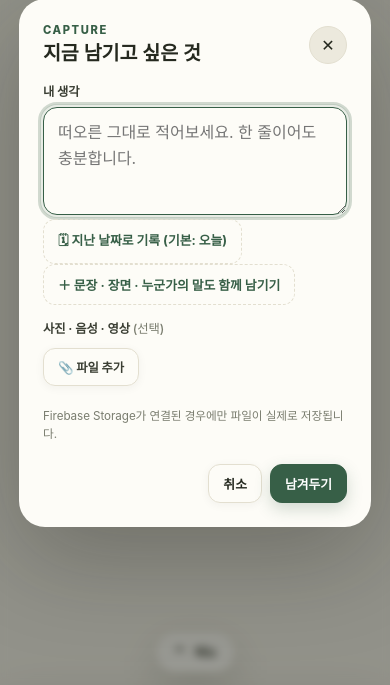
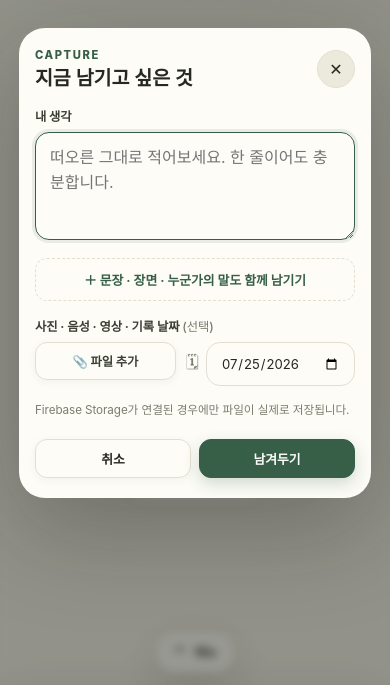
Before and after one commit to hyogiman/pck, a plain HTML site: page index.html in a window 390 px wide. Both pictures are taken after a click on the button "생각 남기기". Shown: the part 159-844 px from the top of the page. Drawn offline with Linux system fonts and the light colour scheme; a web font is replaced by a local one.

Commit message:
Add files via upload

```diff
--- a/index.html
+++ b/index.html
@@ -20,7 +20,8 @@
     body{margin:0;background:radial-gradient(1200px 500px at 100% -5%,rgba(55,95,71,.06),transparent 60%),var(--bg);
       color:var(--text);font-family:var(--sans);min-height:100vh;-webkit-font-smoothing:antialiased;letter-spacing:-.005em}
     button,input,textarea,select{font:inherit}button{color:inherit}
-    button:focus-visible,input:focus-visible,textarea:focus-visible,select:focus-visible{outline:3px solid rgba(55,95,71,.22);outline-offset:2px}
+    button:focus-visible{outline:3px solid rgba(55,95,71,.22);outline-offset:2px}
+    input:focus-visible,textarea:focus-visible,select:focus-visible{outline:none}
     .serif{font-family:var(--serif)}
     .app{width:min(100%,920px);margin:0 auto;padding:20px 16px calc(96px + env(safe-area-inset-bottom))}
     .topbar{display:flex;justify-content:space-between;align-items:center;gap:12px;margin-bottom:20px}
@@ -61,8 +62,12 @@
     .icon-btn,.round-btn{border:1px solid var(--line);background:rgba(253,252,247,.85);border-radius:50%;display:grid;place-items:center;cursor:pointer;transition:.12s}
     .icon-btn:hover,.round-btn:hover{border-color:#cdd8cd}
     .icon-btn{width:42px;height:42px}.round-btn{width:38px;height:38px}
-    .subtle-add{border:1px dashed var(--line);background:transparent;color:var(--accent);font-weight:700;cursor:pointer;padding:10px 14px;border-radius:12px;font-size:.8rem;transition:.12s}
+    .subtle-add{display:block;width:100%;text-align:center;border:1px dashed var(--line);background:transparent;color:var(--accent);font-weight:700;cursor:pointer;padding:11px 14px;border-radius:12px;font-size:.8rem;transition:.12s;margin-top:14px}
     .subtle-add:hover{background:var(--accent3);border-color:#cdd8cd}
+    .locator-inline{margin-top:8px;max-width:200px;padding:9px 12px;font-size:.8rem;color:var(--muted)}
+    .capture-extra-row{display:flex;align-items:center;justify-content:space-between;gap:10px;flex-wrap:wrap}
+    .date-inline{display:inline-flex;align-items:center;gap:7px;color:var(--muted)}
+    .date-input{width:auto;padding:9px 12px;font-size:.82rem;color:var(--text)}
     .mode-btn{border:1px solid var(--line);background:var(--panel);border-radius:999px;padding:8px 13px;color:var(--muted);cursor:pointer;font-size:.76rem;font-weight:700;transition:.12s}
     .mode-btn:hover{border-color:#cdd8cd}
     .mode-btn.active{background:var(--accent);color:#fff;border-color:var(--accent)}
@@ -139,7 +144,7 @@
     .input,.textarea,.select{width:100%;border:1px solid var(--line);background:var(--panel);border-radius:14px;padding:12px 14px;color:var(--text);transition:border-color .12s,box-shadow .12s}
     .input:focus,.textarea:focus,.select:focus{border-color:var(--accent);box-shadow:0 0 0 3px rgba(55,95,71,.1)}
     .textarea{min-height:108px;resize:vertical;line-height:1.6}
-    .field{margin-top:14px}
+    .field{margin-top:16px}
     .field label{display:block;font-size:.77rem;font-weight:700;margin-bottom:7px;color:#3a3e33}
     .form-grid{display:grid;grid-template-columns:1fr 1fr;gap:10px}
     .search-row{display:grid;grid-template-columns:minmax(0,1fr) auto;gap:8px;margin-bottom:12px}
@@ -256,6 +261,11 @@
 
     @media (prefers-reduced-motion:reduce){*{transition:none!important;animation:none!important}}
     @media(max-width:680px){
+      .modal{padding:20px 16px}
+      .modal-actions .btn{flex:1}
+      .capture-extra-row{align-items:stretch}
+      .capture-extra-row .file-pick{flex:1;text-align:center}
+      .date-inline{flex:1;justify-content:flex-end}
       .api-search-row{grid-template-columns:1fr}
       .dashboard-metrics{grid-template-columns:repeat(2,minmax(0,1fr))}
       .nav-sheet-grid{grid-template-columns:repeat(3,minmax(0,1fr))}
@@ -406,11 +416,6 @@
       <textarea class="textarea capture-main" id="captureText" placeholder="떠오른 그대로 적어보세요. 한 줄이어도 충분합니다."></textarea>
     </div>
 
-    <button class="subtle-add" id="toggleDate" type="button">🗓 지난 날짜로 기록 (기본: 오늘)</button>
-    <div id="dateWrap" class="hidden">
-      <div class="field"><label for="captureDate">날짜</label><input class="input" type="date" id="captureDate" /></div>
-    </div>
-
     <button class="subtle-add" id="toggleExternal" type="button">＋ 문장 · 장면 · 누군가의 말도 함께 남기기</button>
     <div id="externalWrap" class="hidden">
       <div class="field">
@@ -424,9 +429,10 @@
     </div>
 
     <div class="field">
-      <label>사진 · 음성 · 영상 <span style="color:var(--muted);font-weight:500">(선택)</span></label>
-      <div class="attachment-tools">
+      <label>사진 · 음성 · 영상 · 기록 날짜 <span style="color:var(--muted);font-weight:500">(선택)</span></label>
+      <div class="capture-extra-row">
         <label class="btn file-pick">📎 파일 추가<input id="captureFiles" type="file" accept="image/*,audio/*,video/*" multiple></label>
+        <span class="date-inline">🗓 <input class="input date-input" type="date" id="captureDate" title="지난 날짜로 기록하려면 바꿔주세요"></span>
       </div>
       <div class="selected-files" id="captureFileList"></div>
       <div class="helper">Firebase Storage가 연결된 경우에만 파일이 실제로 저장됩니다.</div>
@@ -996,8 +1002,8 @@ function openSource(id){
     <div class="detail-head"><div class="cover">${s.image?`<img src="${esc(s.image)}" alt="">`:sourceIcon(s.type)}</div><div><span class="chip">${sourceIcon(s.type)} ${s.type==="book"?"BOOK":"MEDIA"}</span><h2 style="margin:8px 0 4px;letter-spacing:-.04em">${esc(s.title)}</h2><div class="source-sub">${esc([s.creator,s.platform].filter(Boolean).join(" · "))}</div><div class="meta"><span class="status">생각 ${fs.length}개</span></div></div></div>
     <div class="quick-capture">
       <div class="eyebrow">한 줄 + 나의 한 줄</div>
-      <div class="field"><label>${s.type==="book"?"책에서 남은 문장":"장면·대사·핵심 내용"} <span style="color:var(--muted);font-weight:500">(선택)</span></label><textarea class="textarea" id="sourceExternalText" placeholder="${s.type==="book"?"놓치고 싶지 않은 한 줄":"기억하고 싶은 장면이나 말"}"></textarea></div>
-      <div class="inline-two"><input class="input" id="sourceLocator" placeholder="${s.type==="book"?"p.132":"6화 / 12:31"}"><textarea class="textarea" id="sourceThought" placeholder="그래서 나는 무엇을 생각했나요?"></textarea></div>
+      <div class="field"><label>${s.type==="book"?"책에서 남은 문장":"장면·대사·핵심 내용"} <span style="color:var(--muted);font-weight:500">(선택)</span></label><textarea class="textarea" id="sourceExternalText" placeholder="${s.type==="book"?"놓치고 싶지 않은 한 줄":"기억하고 싶은 장면이나 말"}"></textarea><input class="input locator-inline" id="sourceLocator" placeholder="${s.type==="book"?"🗓 p.132 (위치)":"🗓 6화 / 12:31 (위치)"}"></div>
+      <div class="field"><label>나의 한 줄</label><textarea class="textarea" id="sourceThought" placeholder="그래서 나는 무엇을 생각했나요?"></textarea></div>
       <div class="attachment-tools">
         <label class="btn file-pick">📎 사진·음성·영상<input id="sourceFiles" type="file" accept="image/*,audio/*,video/*" multiple></label>
       </div>
@@ -1174,8 +1180,6 @@ function openCapture(prefill=""){
   $("externalWrap").classList.add("hidden");
   $("toggleExternal").textContent="＋ 문장 · 장면 · 누군가의 말도 함께 남기기";
   $("captureDate").value=today();
-  $("dateWrap").classList.add("hidden");
-  $("toggleDate").textContent="🗓 지난 날짜로 기록 (기본: 오늘)";
   if(!prefill){const d=loadCaptureDraft();if(d&&(d.t||d.e||d.l)){$("captureText").value=d.t||"";$("captureExternal").value=d.e||"";$("captureLocator").value=d.l||"";if(d.e)$("externalWrap").classList.remove("hidden");}}
   $("captureDialog").showModal();
   setTimeout(()=>$("captureText").focus(),60);
@@ -1669,7 +1673,6 @@ $("runApiSearch").addEventListener("click",searchSourceApi);
 $("apiSearchQuery").addEventListener("keydown",e=>{if(e.key==="Enter"){e.preventDefault();searchSourceApi()}});
 
 $("toggleExternal").addEventListener("click",()=>{const hidden=$("externalWrap").classList.toggle("hidden");$("toggleExternal").textContent=hidden?"＋ 문장 · 장면 · 누군가의 말도 함께 남기기":"− 외부 문장 접기"});
-$("toggleDate").addEventListener("click",()=>{const hidden=$("dateWrap").classList.toggle("hidden");$("toggleDate").textContent=hidden?"🗓 지난 날짜로 기록 (기본: 오늘)":"− 날짜 접기"});
 $("afterDone").addEventListener("click",()=>{$("afterSaveDialog").close();toast("그대로 잘 남겨뒀어요.")});
 $("afterLibrary").addEventListener("click",()=>{const fid=$("afterSaveFragmentId").value;$("afterSaveDialog").close();openSourceLinkDialog(fid)});
 $("afterThread").addEventListener("click",()=>{const fid=$("afterSaveFragmentId").value;$("afterSaveDialog").close();openLinkDialog(fid)});
```
